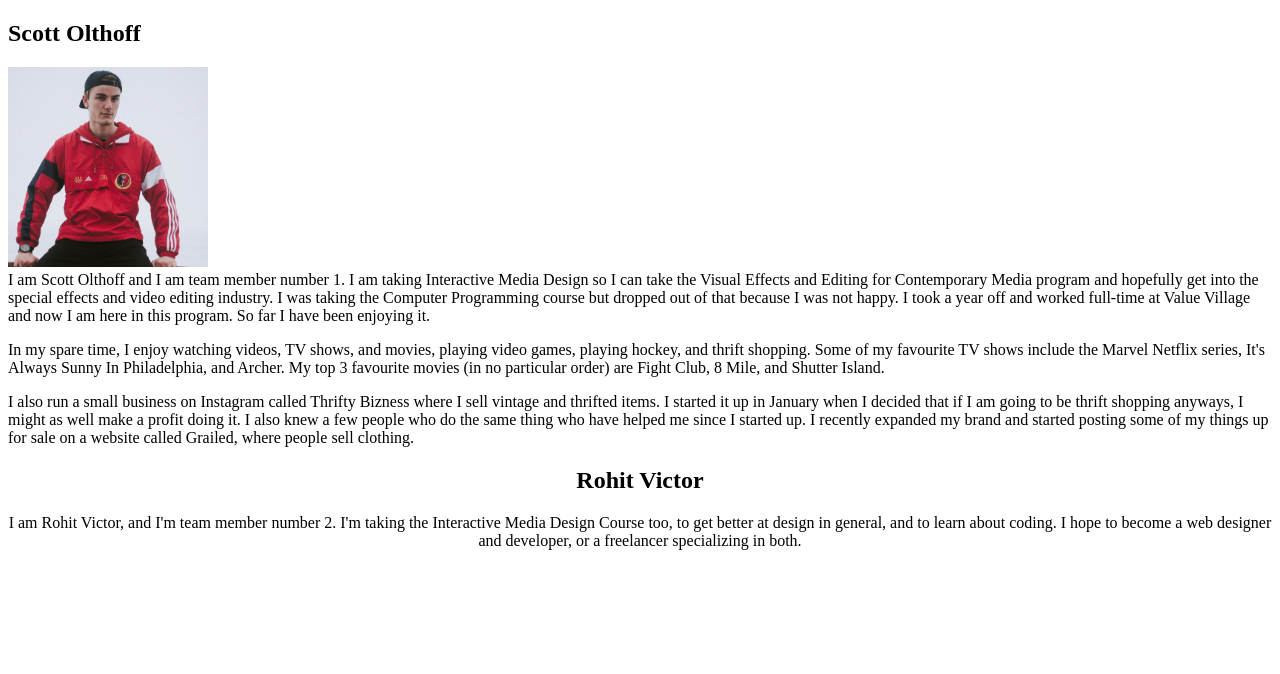
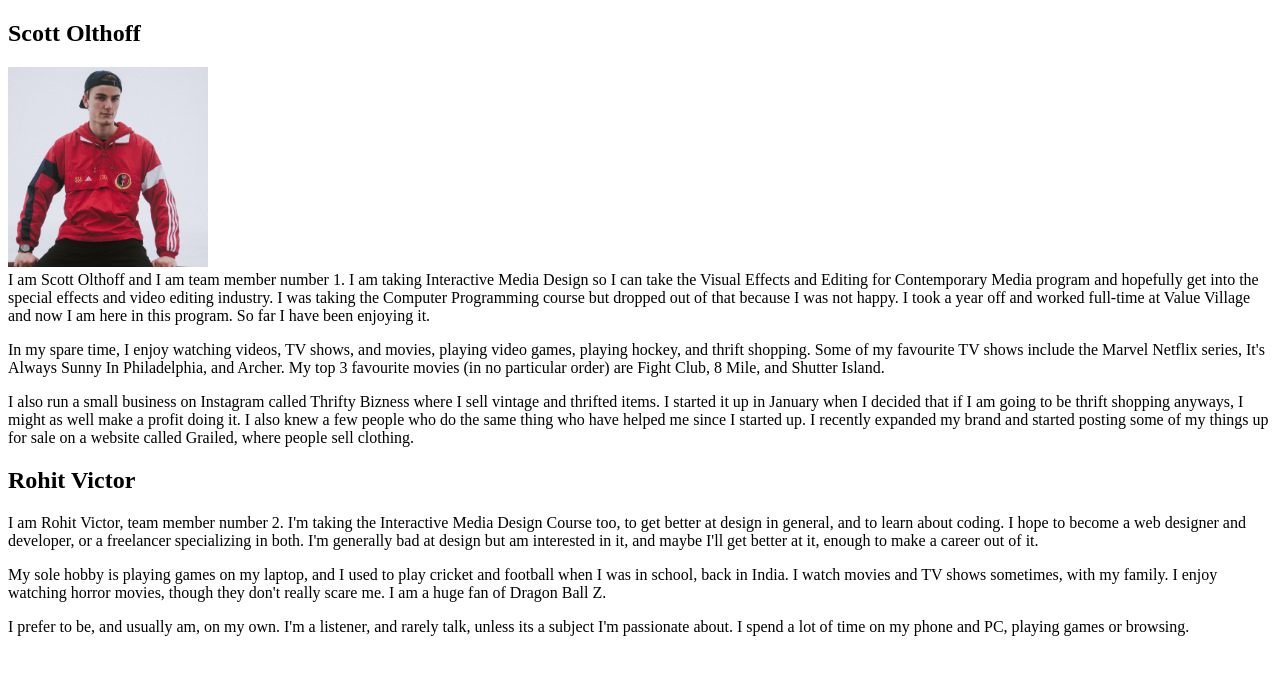
Before and after one commit to boomgreen87/olthoff_scott_victor_rohit_hw1, a plain HTML site: page index.html in a window 1280 px wide. Drawn offline with Linux system fonts and the light colour scheme.

Commit message:
Added more details in index.html, added picture in images folder

```diff
--- a/index.html
+++ b/index.html
@@ -21,10 +21,10 @@
 			</p>
 		</section>
 		<section>
-			<h2><center>Rohit Victor</center></h2>
-			<p>
-				<center>I am Rohit Victor, and I'm team member number 2. I'm taking the Interactive Media Design Course too, to get better at design in general, and to learn about coding. I hope to become a web designer and developer, or a freelancer specializing in both.</center>
-			</p>
+			<h2>Rohit Victor</h2>
+			<p>I am Rohit Victor, team member number 2. I'm taking the Interactive Media Design Course too, to get better at design in general, and to learn about coding. I hope to become a web designer and developer, or a freelancer specializing in both. I'm generally bad at design but am interested in it, and maybe I'll get better at it, enough to make a career out of it.</p>
+			<p>My sole hobby is playing games on my laptop, and I used to play cricket and football when I was in school, back in India. I watch movies and TV shows sometimes, with my family. I enjoy watching horror movies, though they don't really scare me. I am a huge fan of Dragon Ball Z.</p>
+			<p>I prefer to be, and usually am, on my own. I'm a listener, and rarely talk, unless its a subject I'm passionate about. I spend a lot of time on my phone and PC, playing games or browsing.</p>
 		</section>
 	</main>
 </body>
```
Also changed, not shown: images/victor_rohit_picture.jpg (added).
